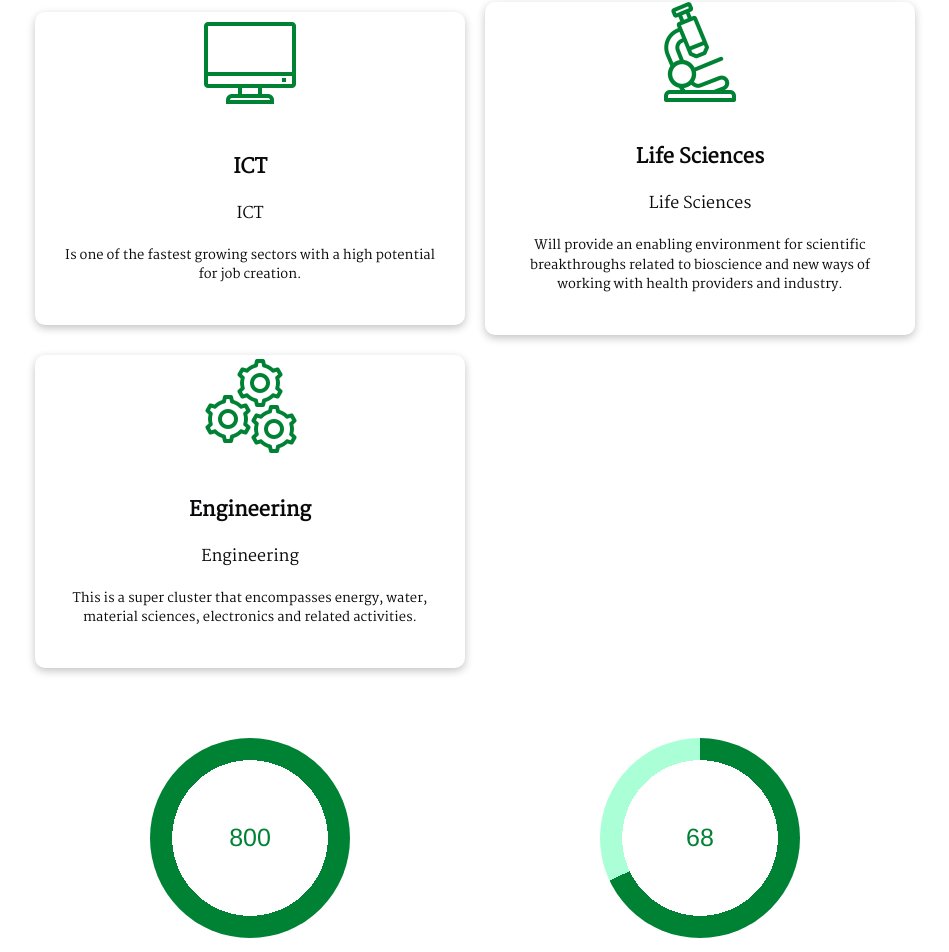
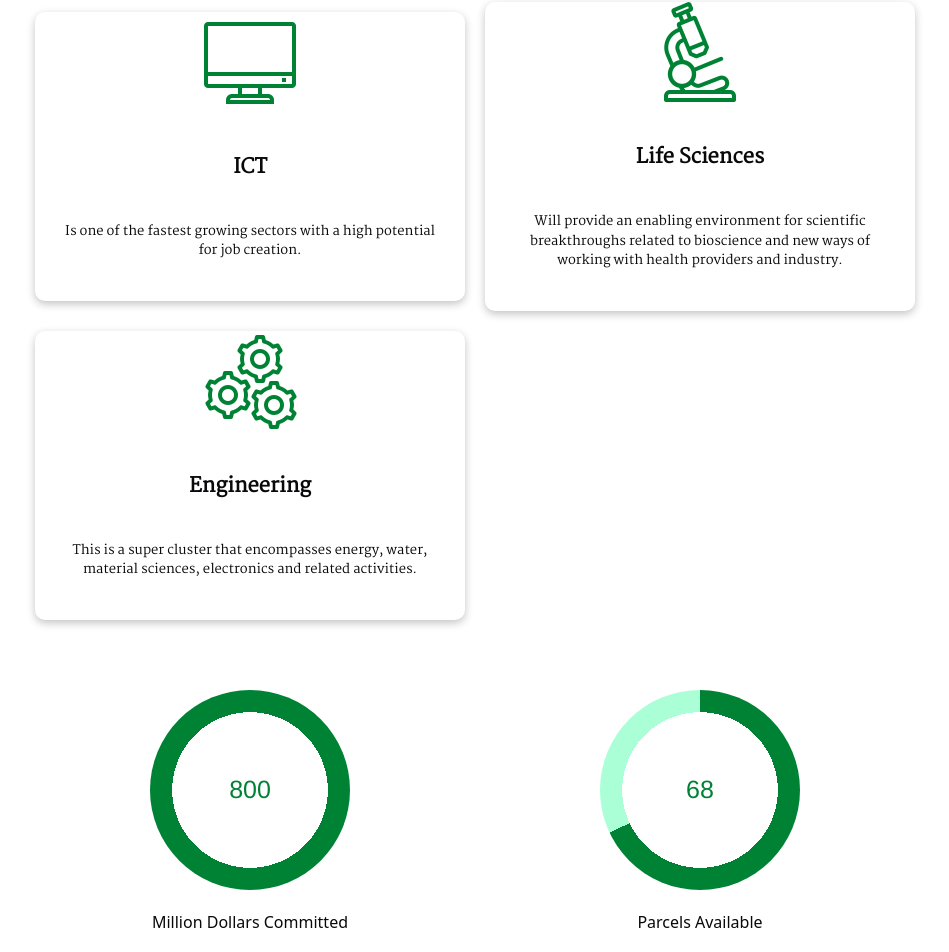
Before and after one commit to blackninja81/konza-city, a Next.js app: page / in a window 1280 px wide. Shown: the part 1363-2315 px from the top of the page, without its empty margins (165-1114 px from the left). Built offline with nearby package versions, Linux system fonts and the light colour scheme.

Commit message:
[BUG] fixed cluster card issue

```diff
--- a/src/components/cluster/ClusterCard.jsx
+++ b/src/components/cluster/ClusterCard.jsx
@@ -41,7 +41,6 @@ const ClusterCard = () => {
           </div>
           <div className='cluster-text'>
             <h3><b>{cluster.title}</b></h3>
-            <h2>{cluster.title}</h2>
             <p>{cluster.description}</p>
           </div>
         </div>
```
